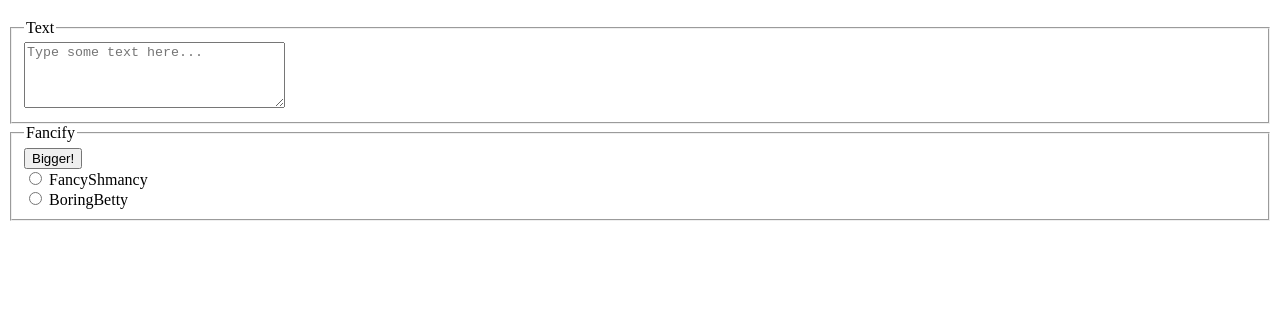
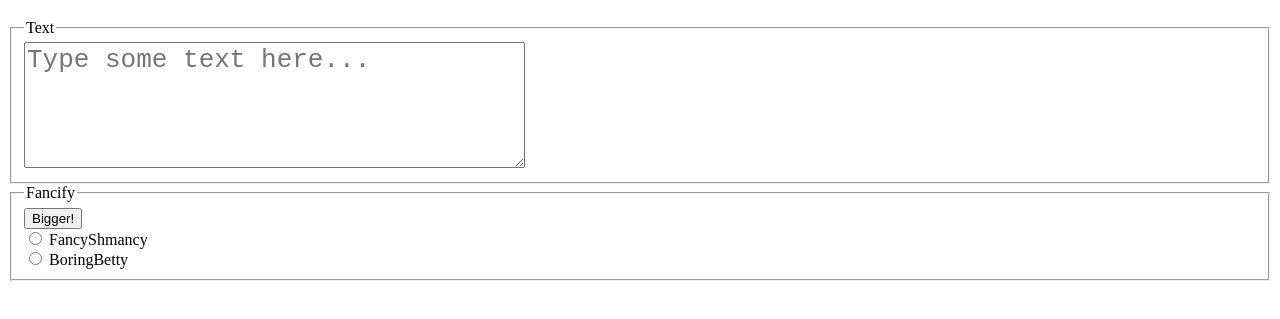
Before and after one commit to MaxShkrabak/funweb.github.io, a plain HTML site: page fancifymytext.html in a window 1280 px wide. Both pictures are taken after a click on the button "Bigger!". Shown: the part 61-380 px from the top of the page. Drawn offline with Linux system fonts and the light colour scheme.

Commit message:
Edit original JS function to change the text area's font size to 2em

```diff
--- a/fancifymytext.html
+++ b/fancifymytext.html
@@ -14,12 +14,12 @@
 		<!-- Your UI controls go here -->
 		 <fieldset>
 			<legend>Text</legend>
-			<textarea rows="4" cols="30" placeholder="Type some text here..."></textarea>
+			<textarea id="textArea" rows="4" cols="30" placeholder="Type some text here..."></textarea>
 		</fieldset>
 
 		<fieldset>
 			<legend>Fancify</legend>
-			<button onclick="showAlert()">Bigger!</button>
+			<button onclick="changeFont()">Bigger!</button>
 
 			<div>
 				<input type="radio" name="types">
--- a/fancifymytext.js
+++ b/fancifymytext.js
@@ -1,3 +1,3 @@
-function showAlert() {
-  alert("Hello, world!");
+function changeFont() {
+  document.getElementById("textArea").style.fontSize = "2em";
 }
```
